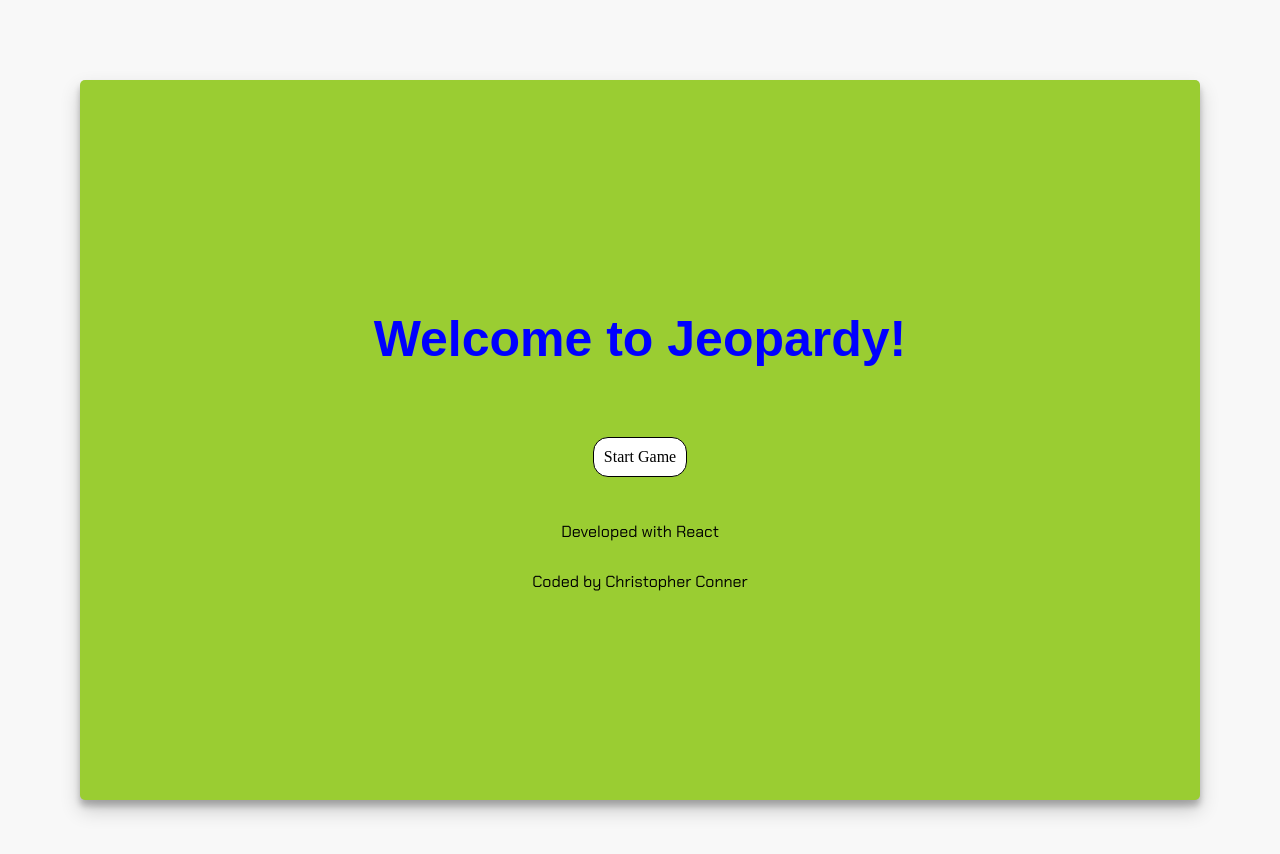
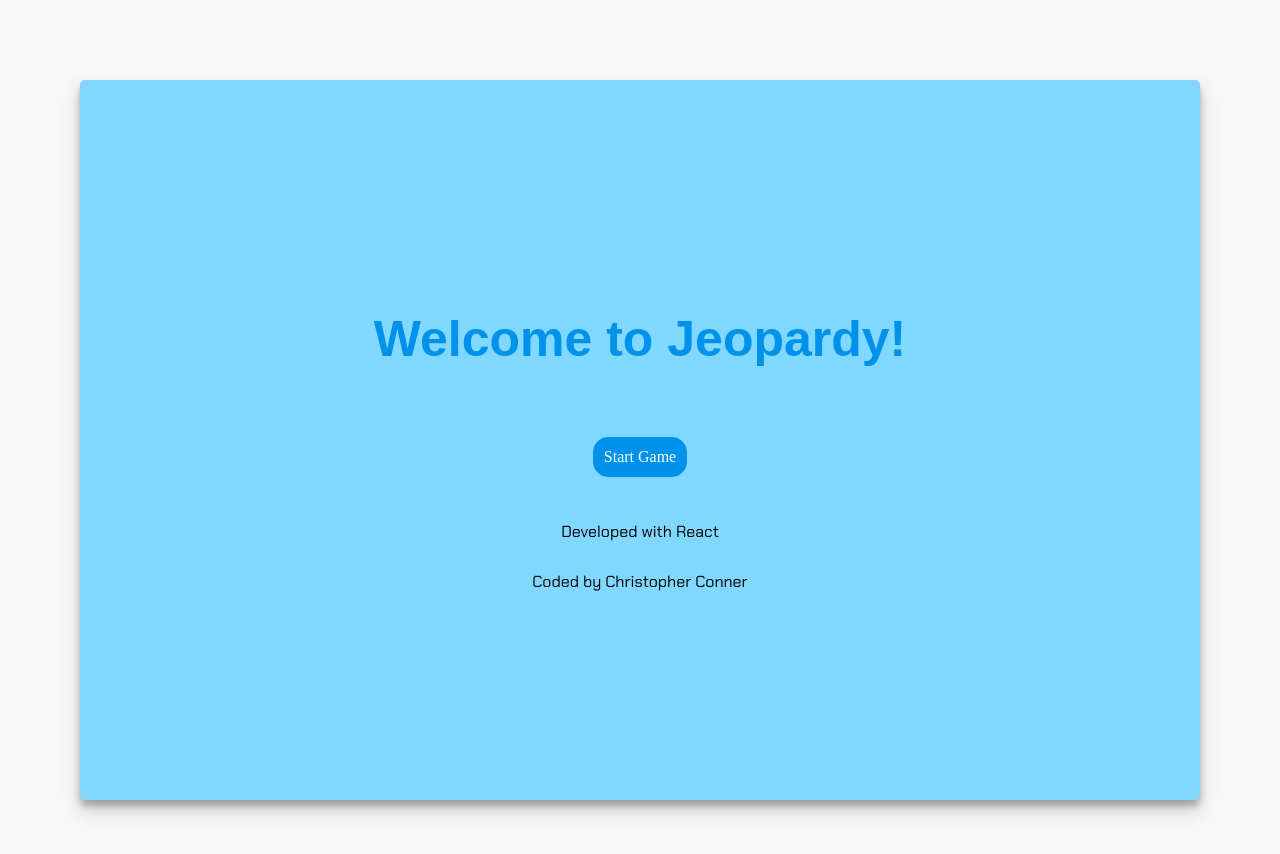
Before and after one commit to cconner57/React-Jeopardy-Clone, a React (Create React App) app: page / in a window 1280 px wide. Shown: the top 854 px of the page. Built offline with nearby package versions, Linux system fonts and the light colour scheme; a web font is replaced by a local one.

Commit message:
Added color scheme

```diff
--- a/src/index.css
+++ b/src/index.css
@@ -140,21 +140,22 @@
   border-radius: 5px;
   -webkit-box-shadow: 0 10px 20px rgba(0, 0, 0, 0.19), 0 6px 6px rgba(0, 0, 0, 0.23);
           box-shadow: 0 10px 20px rgba(0, 0, 0, 0.19), 0 6px 6px rgba(0, 0, 0, 0.23);
-  background: yellowgreen;
+  background: #80D8FF;
 }
 
 .Welcome-Container h1 {
-  color: blue;
+  color: #0091EA;
   font-size: 50px;
   font-family: 'Days One', sans-serif;
 }
 
 .Welcome-Container input[type=button] {
-  border: 1px solid black;
+  border: 1px solid #0091EA;
   border-radius: 15px;
+  color: white;
+  background: #0091EA;
   margin: 30px 0;
   padding: 10px;
-  background: white;
   cursor: pointer;
 }
 
@@ -234,6 +235,17 @@
           justify-content: space-evenly;
 }
 
+.Input-Group {
+  border: 1px solid black;
+  border-radius: 5px;
+  margin: 0 40px;
+  padding: 5px;
+}
+
+.Input-Group input[type=text] {
+  width: 200px;
+}
+
 .Input-Questions {
   border-radius: 5px;
   display: -webkit-box;
@@ -265,17 +277,6 @@
 .Input-Questions input[type=submit]:hover {
   background: gray;
   cursor: pointer;
-}
-
-.Input-Group {
-  border: 1px solid black;
-  border-radius: 5px;
-  margin: 0 40px;
-  padding: 5px;
-}
-
-.Input-Group input[type=text] {
-  width: 200px;
 }
 
 .team-container {
--- a/src/index.scss
+++ b/src/index.scss
@@ -1,5 +1,10 @@
 @import url('https://fonts.googleapis.com/css?family=Days+One&display=swap');
 @import url('https://fonts.googleapis.com/css?family=Chakra+Petch&display=swap');
+
+$primary: #80D8FF;
+$secondary: #40C4FF;
+$accent-primary: #00B0FF;
+$accent-secondary: #0091EA;
 
 html {
 	line-height: 1.15;
@@ -112,18 +117,19 @@
 	padding: 15% 5%;
 	border-radius: 5px;
 	box-shadow: 0 10px 20px rgba(0, 0, 0, 0.19), 0 6px 6px rgba(0, 0, 0, 0.23);
-	background: yellowgreen;
+	background: #80D8FF;
 	h1 {
-		color: blue;
+		color: #0091EA;
 		font-size: 50px;
 		font-family: 'Days One', sans-serif;
 	}
 	input[type=button] {
-		border: 1px solid black;
+		border: 1px solid #0091EA;
 		border-radius: 15px;
+		color: white;
+		background: #0091EA;
 		margin: 30px 0;
 		padding: 10px;
-		background: rgb(255, 255, 255);
 		cursor: pointer;
 	}
 	input[type=button]:hover {
```
Also changed, not shown: 1 other file (tests, documents, lock files or other folders).
